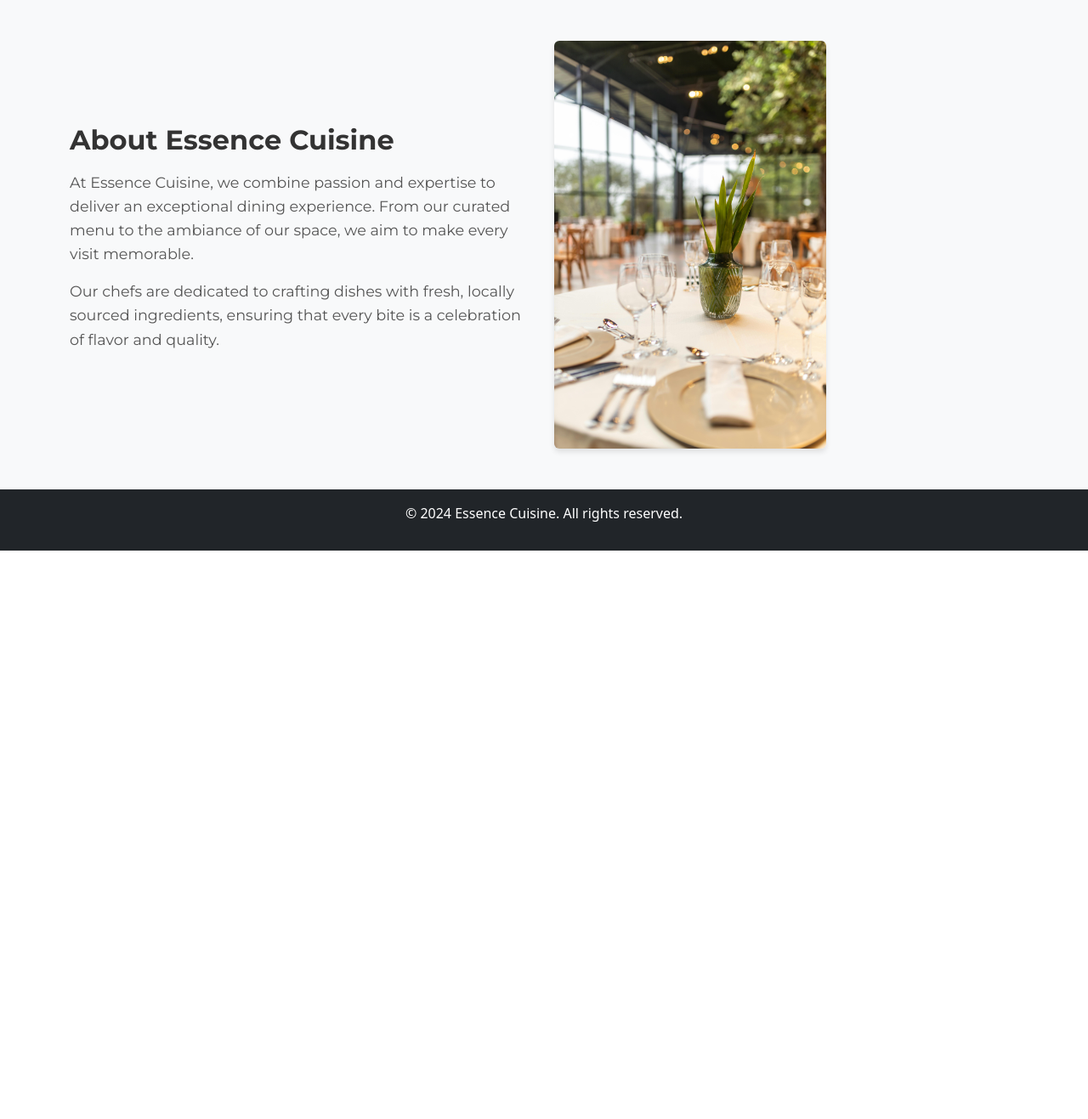
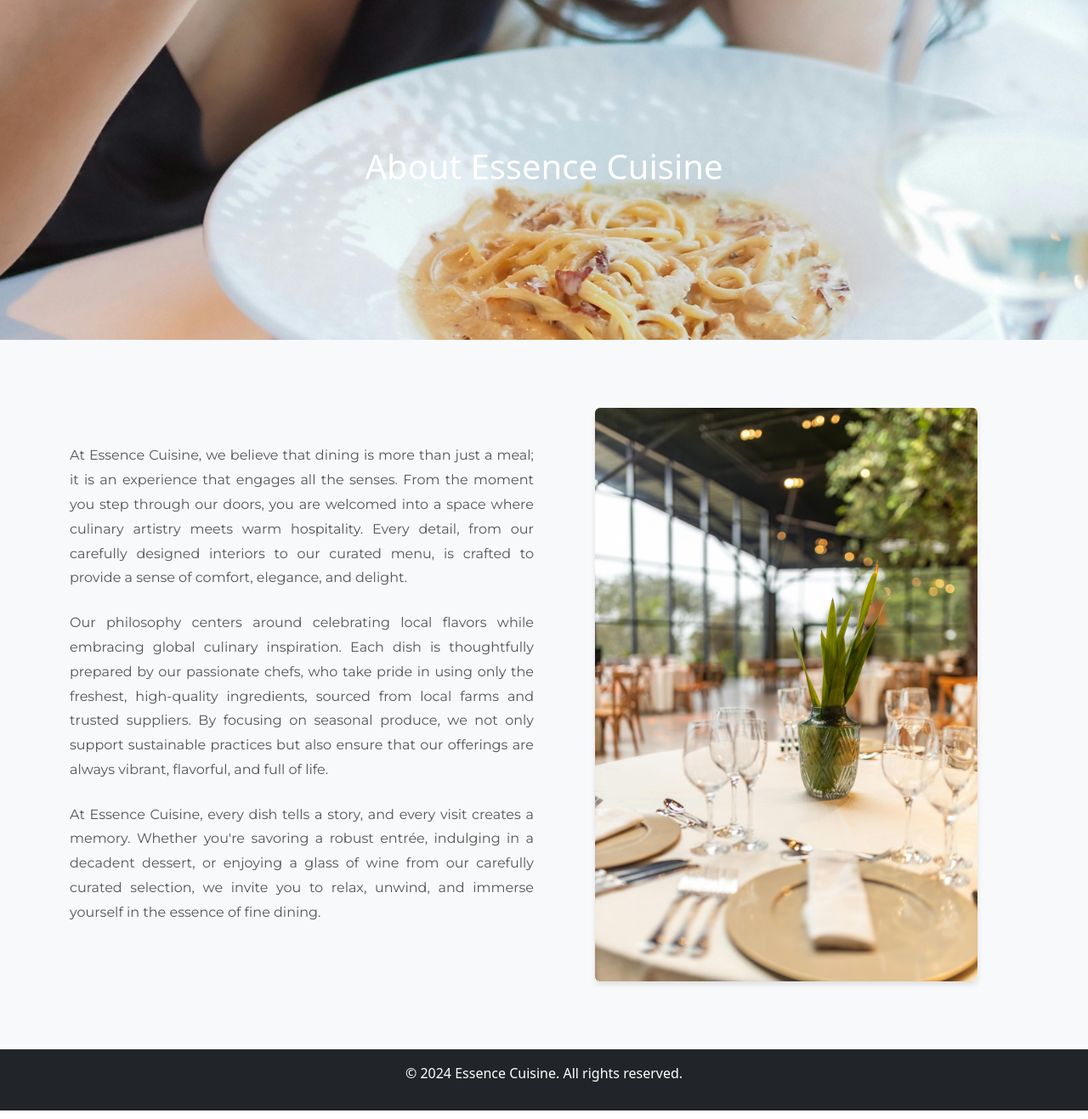
Before and after one commit to jojoakh/essence-cuisine, a Django app: page /about/ in a window 1280 px wide. Shown: the part 56-1373 px from the top of the page at 85% size. Before the commit the page ends 704 px from the top, so only its background shows below. Run offline with Django 4.2, Linux system fonts and the light colour scheme.

Commit message:
Add another image to about page

```diff
--- a/dine_essence/templates/dine_essence/about.html
+++ b/dine_essence/templates/dine_essence/about.html
@@ -2,13 +2,43 @@
 {% load static %}
 
 {% block content %}
-<section class="about-page py-5">
-    <div class="container">
+
+
+    <div class="image-background-container position-relative d-flex align-items-center justify-content-center" style="height: 50vh;">
+
+        <img src="{% static 'images/top-about-image.jpg' %}" alt="woman eating spaghetti" class="img-fluid w-100 h-100" style="object-fit: cover;">
+
+        <div class="image-background-container-text position-absolute text-center text-white">
+            <h1>About Essence Cuisine</h1>
+
+        </div>
+    </div>
+
+    <section class="about-page">
+
+    <!-- Existing About Section -->
+    <div class="container py-5">
         <div class="row align-items-center">
             <div class="col-md-6">
-                <h2>About Essence Cuisine</h2>
-                <p>At Essence Cuisine, we combine passion and expertise to deliver an exceptional dining experience. From our curated menu to the ambiance of our space, we aim to make every visit memorable.</p>
-                <p>Our chefs are dedicated to crafting dishes with fresh, locally sourced ingredients, ensuring that every bite is a celebration of flavor and quality.</p>
+                <p>At Essence Cuisine, we believe that dining is more than just a meal; it is an experience that
+                    engages all the senses. From the moment you step through our doors, you are welcomed into a space
+                    where culinary artistry meets warm hospitality. Every detail, from our carefully designed interiors
+                    to our curated menu, is crafted to provide a sense of comfort, elegance, and delight.
+                </p>
+                <p>
+                    Our philosophy centers around celebrating local flavors while embracing global culinary inspiration.
+                    Each dish is thoughtfully prepared by our passionate chefs, who take pride in using only the
+                    freshest, high-quality ingredients, sourced from local farms and trusted suppliers. By focusing on
+                    seasonal produce, we not only support sustainable practices but also ensure that our offerings are
+                    always vibrant, flavorful, and full of life.
+                </p>
+
+                <p>
+                    At Essence Cuisine, every dish tells a story, and every visit creates a memory. Whether you're
+                    savoring a robust entrée, indulging in a decadent dessert, or enjoying a glass of wine from our
+                    carefully curated selection, we invite you to relax, unwind, and immerse yourself in the essence of
+                    fine dining.
+                </p>
             </div>
             <div class="col-md-6">
                 <img src="{% static 'images/about-image.jpg' %}" alt="A dining table" class="img-fluid rounded">
--- a/dine_essence/templates/dine_essence/index.html
+++ b/dine_essence/templates/dine_essence/index.html
@@ -4,7 +4,7 @@
 {% block content %}
 <!-- Hero Section -->
 <div class="hero position-relative d-flex align-items-center justify-content-center" style="height: 80vh;">
-    <img src="{% static 'images/background-image.jpg' %}" alt="Background Image" class="img-fluid w-100 h-100" style="object-fit: cover;">
+    <img src="{% static 'images/background-image.jpg' %}" alt="photo of tables and chairs" class="img-fluid w-100 h-100" style="object-fit: cover;">
     <div class="hero-text position-absolute text-center text-white">
         <h1 class="display-4 fw-bold">Welcome to Essence Cuisine</h1>
         <p class="fs-4">Where flavors meet sophistication</p>
--- a/essence_reserve/settings.py
+++ b/essence_reserve/settings.py
@@ -30,7 +30,7 @@ SECRET_KEY = 'django-insecure-3e%q(1(0az8j6*8qi!j0t7%zp+qf7ta@y-5hj&bjbqhjcm1+u3
 SECRET_KEY = os.environ.get("SECRET_KEY", "f4745f257adb1e71919a217933564d1f")
 
 # SECURITY WARNING: don't run with debug turned on in production!
-DEBUG = False
+DEBUG = True
 
 ALLOWED_HOSTS = ["8000-jojoakh-essencecuisine-qlbduc49ssw.ws.codeinstitute-ide.net", ".herokuapp.com"]
 
--- a/static/css/style.css
+++ b/static/css/style.css
@@ -8,10 +8,10 @@ body {
 
 .form-wrapper {
     display: flex;
-    justify-content: center;  /* Center horizontally */
-    align-items: center;      /* Center vertically */
-    height: 100vh;            /* Ensure it takes full viewport height */
-    margin: 0;                /* Remove default margin from body */
+    justify-content: center;
+    align-items: center;
+    height: 100vh;
+    margin: 0;
 }
 
 .form-container {
@@ -50,31 +50,54 @@ body {
 }
 
 /* About Page Section */
+
+.image-background-container {
+    object-fit: cover;
+    width: 100%;
+    height: 100%;
+
+}
+
+.image-background-container-text {
+    position: absolute;
+    top: 50%;
+    left: 50%;
+    transform: translate(-50%, -50%);
+    z-index: 2;
+    color: #ffffff;
+}
+
 .about-page {
     background-color: #f8f9fa;
     color: #333;
+    padding: 2rem 0;
 
 }
 
 .about-page h2 {
     font-family: 'Montserrat', sans-serif;
-    font-size: 2rem;
+    font-size: 2.5rem; /* Make the heading slightly larger for prominence */
     font-weight: 700;
-    margin-bottom: 1rem;
+    margin-bottom: 1.5rem; /* Increase spacing below the heading */
     color: #333;
+    text-align: left;
 }
 
 .about-page p {
     font-family: 'Montserrat', sans-serif;
-    font-size: 1.1rem;
-    line-height: 1.6;
-    margin-bottom: 1rem;
+    font-size: 1.0rem; /* Adjust font size for readability */
+    line-height: 1.8; /* Increase line height for better spacing */
+    margin-bottom: 1.5rem; /* Add more space between paragraphs */
     color: #555;
+    text-align: justify;
 }
 
 .about-page img {
-    height: 60vh;
-    max-width: fit-content;
+
+    width: 100%;
+    max-width: 450px;
+    margin: 0 auto;
+    display: block;
     border-radius: 10px;
     box-shadow: 0 4px 6px rgba(0, 0, 0, 0.1);
 }
@@ -83,13 +106,37 @@ body {
     align-items: center !important;
 }
 
+.image-background-container {
+    object-fit: cover;
+    width: 100%;
+    height: 100%;
+
+}
+
+.image-background-container-text {
+    position: absolute;
+    top: 50%;
+    left: 50%;
+    transform: translate(-50%, -50%);
+    z-index: 2;
+    color: #ffffff;
+}
+
+
+
+
 /* Responsive Design */
 @media (max-width: 768px) {
-    .about-page .row {
-        flex-direction: column;
+    .about-page h2 {
+        font-size: 2rem; /* Adjust heading size for smaller screens */
     }
 
-    .about-page .col-md-6 {
-        margin-bottom: 1.5rem;
+    .about-page p {
+        font-size: 1rem; /* Adjust paragraph size for smaller screens */
+        line-height: 1.6;
+    }
+
+    .about-page img {
+        max-width: 100%; /* Ensure the image resizes for mobile */
     }
 }
```
Also changed, not shown: static/images/top-about-image.jpg (added).
